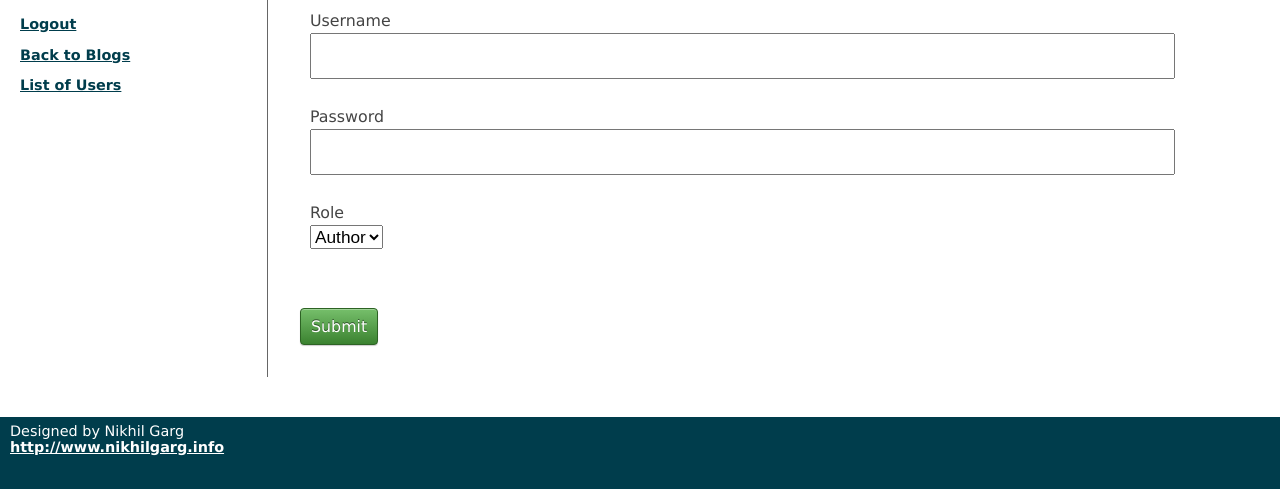
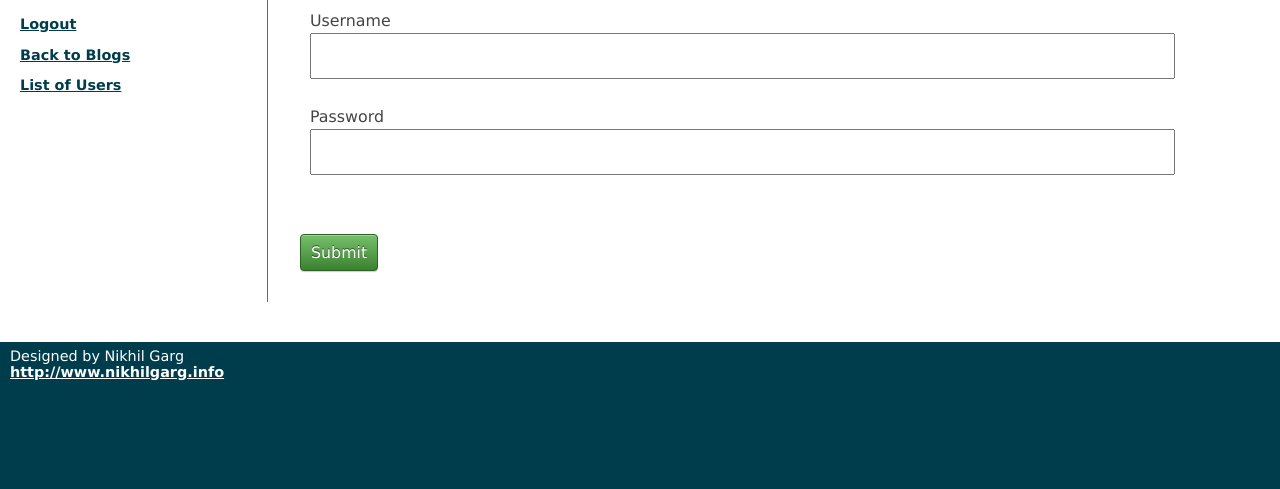
Before and after one commit to gargn3/githubTest-, a CakePHP app: the page made by posts/app/View/Users/edit.ctp in a window 1280 px wide. Shown: the part 105-594 px from the top of the page. Run offline with PHP 8.4 and a stand-in for CakePHP, Linux system fonts and the light colour scheme; the template is opened without the code that fills it, so the values that code supplies are empty; form fields are guessed from the names that the template uses; some libraries are stand-ins or nearby versions.

Commit message:
updated web app with user authentication

```diff
--- a/posts/app/View/Users/edit.ctp
+++ b/posts/app/View/Users/edit.ctp
@@ -5,9 +5,6 @@
         <legend><?php echo ('Edit Your Account'); ?></legend>
         <?php echo $this->Form->input('username');
         echo $this->Form->input('password');
-        echo $this->Form->input('role', array(
-            'options' => array( 'author' => 'Author')
-        ));
     ?>
     </fieldset>
 <?php echo $this->Form->end('Submit'); ?>
```
